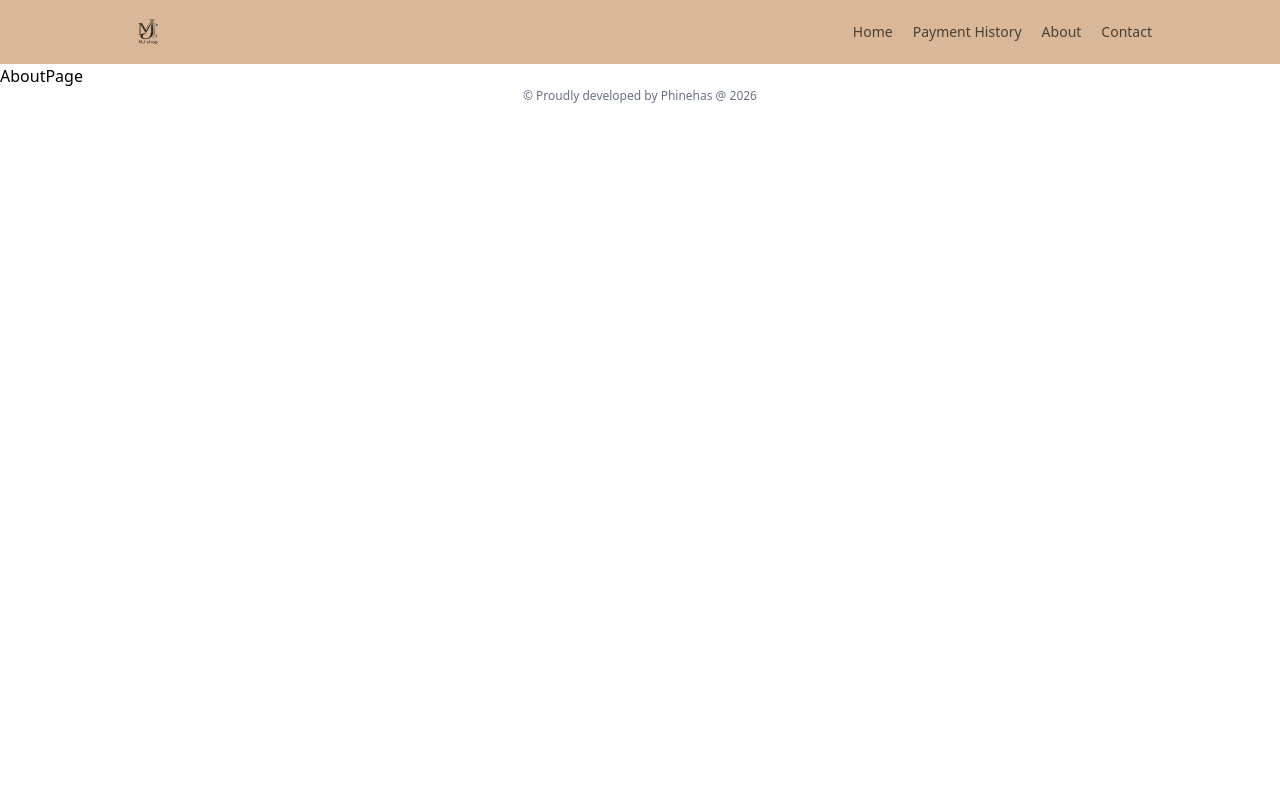
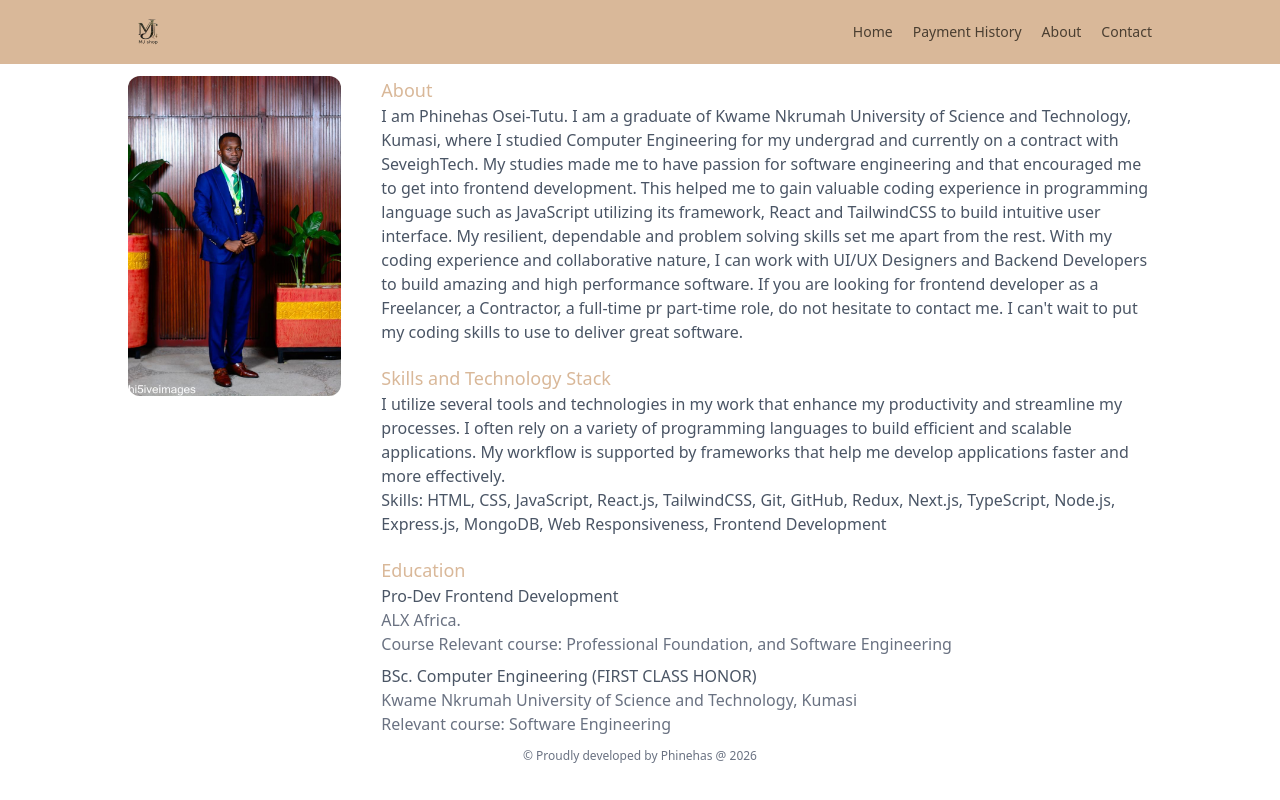
Before and after one commit to phinehasbisame/pandora-assessment, a Next.js app: page /about in a window 1280 px wide. Built offline with nearby package versions, Linux system fonts and the light colour scheme.

Commit message:
about page implemented

```diff
--- a/app/about/page.tsx
+++ b/app/about/page.tsx
@@ -1,7 +1,78 @@
+import Image from "next/image";
 import React from "react";
 
 const AboutPage = () => {
-  return <div>AboutPage</div>;
+  return (
+    <section className="py-3 px-3 md:px-[10%] space-y-3 flex flex-col md:flex-row items-center md:items-start gap-10">
+      <Image
+        src={`/about.jpg`}
+        alt="picture"
+        width={100}
+        height={100}
+        className="h-[50vh] md:h-[40vh] w-60 object-cover rounded-xl"
+      />
+      <article className="space-y-5">
+        <div>
+          <h2 className="font-medium text-lg text-[#D9B899]">About</h2>
+          <p className="text-sm md:text-base text-gray-600">
+            I am Phinehas Osei-Tutu. I am a graduate of Kwame Nkrumah University
+            of Science and Technology, Kumasi, where I studied Computer
+            Engineering for my undergrad and currently on a contract with
+            SeveighTech. My studies made me to have passion for software
+            engineering and that encouraged me to get into frontend development.
+            This helped me to gain valuable coding experience in programming
+            language such as JavaScript utilizing its framework, React and
+            TailwindCSS to build intuitive user interface. My resilient,
+            dependable and problem solving skills set me apart from the rest.
+            With my coding experience and collaborative nature, I can work with
+            UI/UX Designers and Backend Developers to build amazing and high
+            performance software. If you are looking for frontend developer as a
+            Freelancer, a Contractor, a full-time pr part-time role, do not
+            hesitate to contact me. I can&apos;t wait to put my coding skills to
+            use to deliver great software.
+          </p>
+        </div>
+        <div>
+          <h2 className="font-medium text-lg text-[#D9B899]">
+            Skills and Technology Stack
+          </h2>
+          <p className="text-sm md:text-base text-gray-600">
+            I utilize several tools and technologies in my work that enhance my
+            productivity and streamline my processes. I often rely on a variety
+            of programming languages to build efficient and scalable
+            applications. My workflow is supported by frameworks that help me
+            develop applications faster and more effectively.
+          </p>
+          <p className="text-sm md:text-base text-gray-600">
+            Skills: HTML, CSS, JavaScript, React.js, TailwindCSS, Git, GitHub,
+            Redux, Next.js, TypeScript, Node.js, Express.js, MongoDB, Web
+            Responsiveness, Frontend Development
+          </p>
+        </div>
+        <div className="space-y-2 text-sm md:text-base">
+          <div>
+            <h2 className="font-medium text-lg text-[#D9B899]">Education</h2>
+            <p className="text-sm md:text-base text-gray-600 font-medium">
+              Pro-Dev Frontend Development
+            </p>
+            <p className="text-gray-500">ALX Africa.</p>
+            <p className="text-gray-500">
+              Course Relevant course: Professional Foundation, and Software
+              Engineering
+            </p>
+          </div>
+
+          <div>
+            <p className="text-sm md:text-base text-gray-600 font-medium">
+              BSc. Computer Engineering (FIRST CLASS HONOR)
+            </p>
+            <p className="text-gray-500">Kwame Nkrumah University of Science and Technology, Kumasi</p>
+            <p className="text-gray-500">Relevant course: Software Engineering</p>
+          </div>
+        </div>
+      </article>
+    </section>
+  );
 };
 
 export default AboutPage;
--- a/app/payment-history/page.tsx
+++ b/app/payment-history/page.tsx
@@ -14,7 +14,7 @@ export default function PaymentHistoryPage() {
   if (isLoading) {
     return (
       <div className="w-screen h-[80vh] flex items-center justify-center">
-        <AiOutlineLoading size={40} color="orange" className="animate-spin" />
+        <AiOutlineLoading size={25}  className="animate-spin text-[#D9B899]" />
       </div>
     );
   }
```
Also changed, not shown: public/about.jpg (added).
